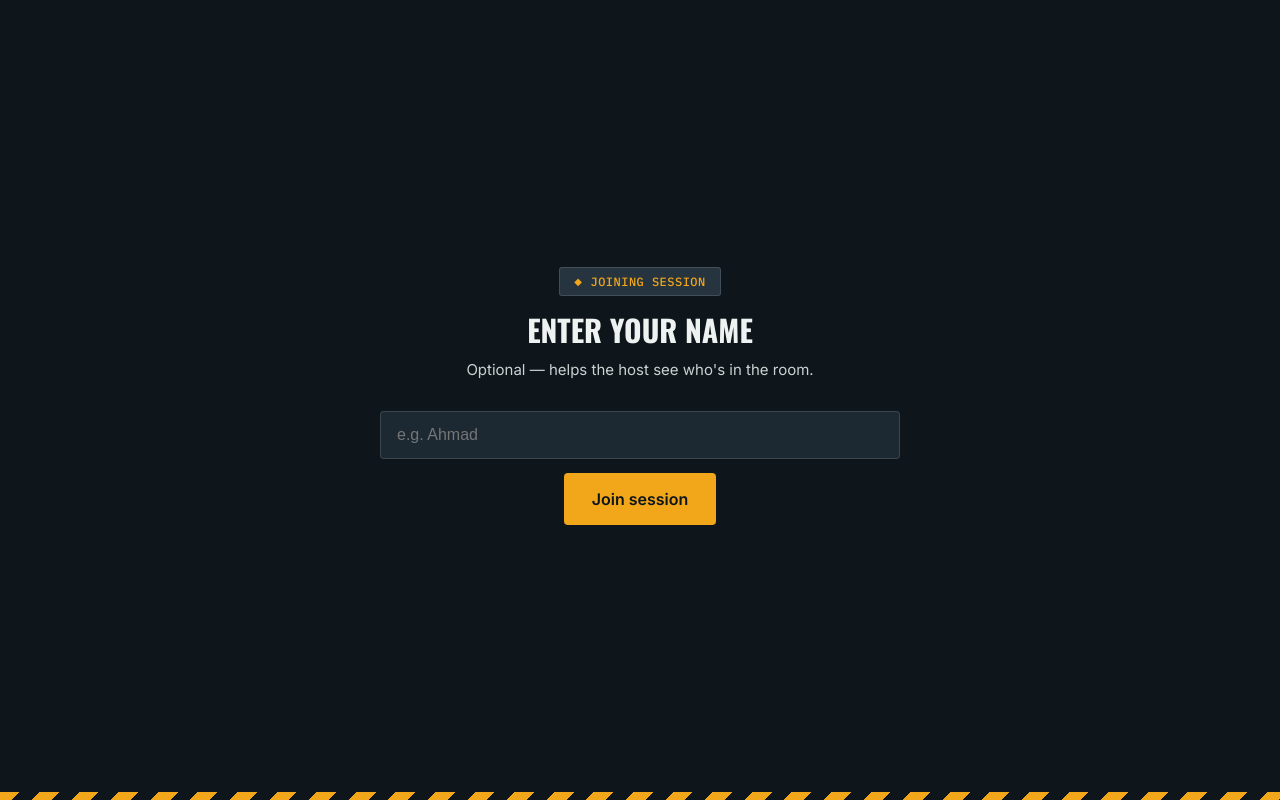
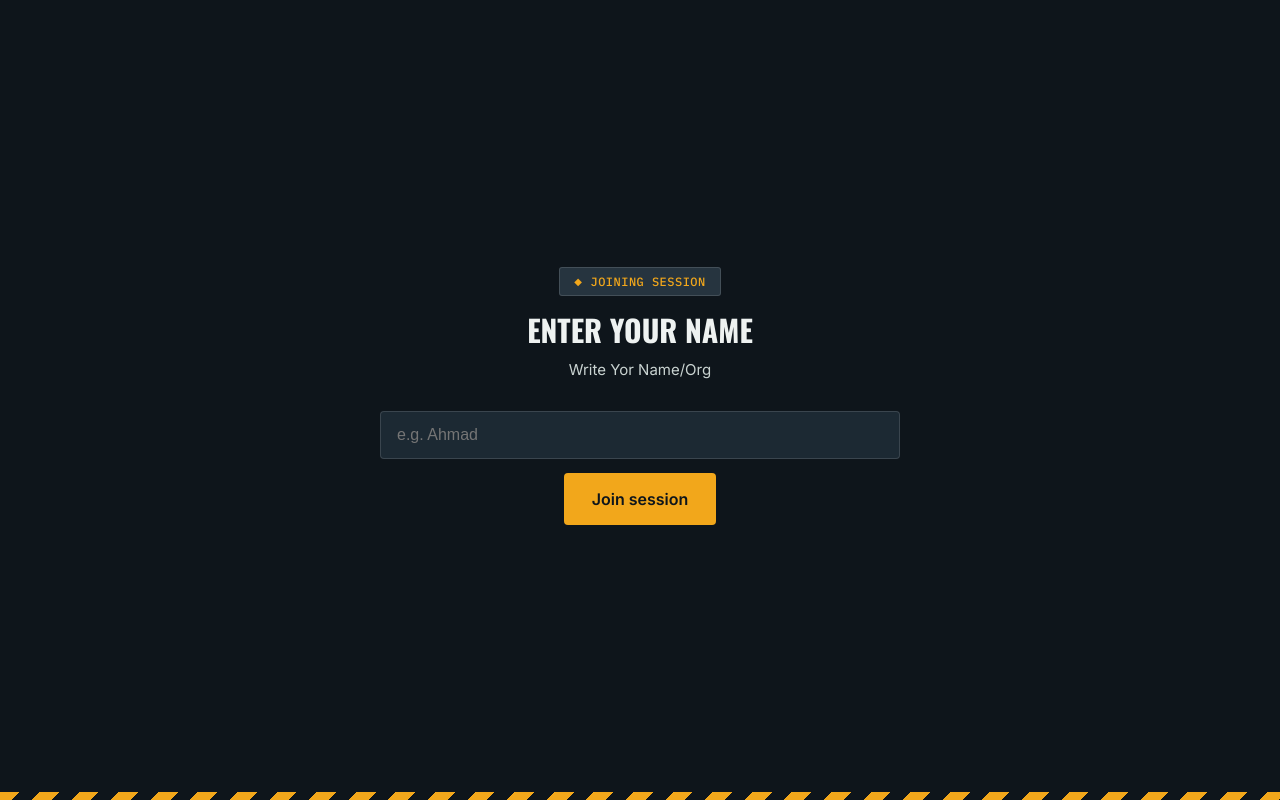
Before and after one commit to Abokiraa/JZR-Workshop, a website: page public/index.html in a window 1280 px wide. Both pictures are taken after a click on the button "Join Here". Drawn offline with nearby package versions, Linux system fonts and the light colour scheme.

Commit message:
Update index.html

```diff
--- a/public/index.html
+++ b/public/index.html
@@ -359,7 +359,7 @@ function showJoin(){
         <div class="role-card">
           <span class="tag-badge mono">JOINING SESSION</span>
           <h1 class="display" style="font-size:30px;">Enter your name</h1>
-          <p class="sub">Optional — helps the host see who's in the room.</p>
+          <p class="sub">Write Yor Name/Org</p>
           <input type="text" id="nameInput" placeholder="e.g. Ahmad" />
           <div class="role-buttons">
             <button class="btn btn-primary" onclick="startParticipant()">Join session</button>
```
